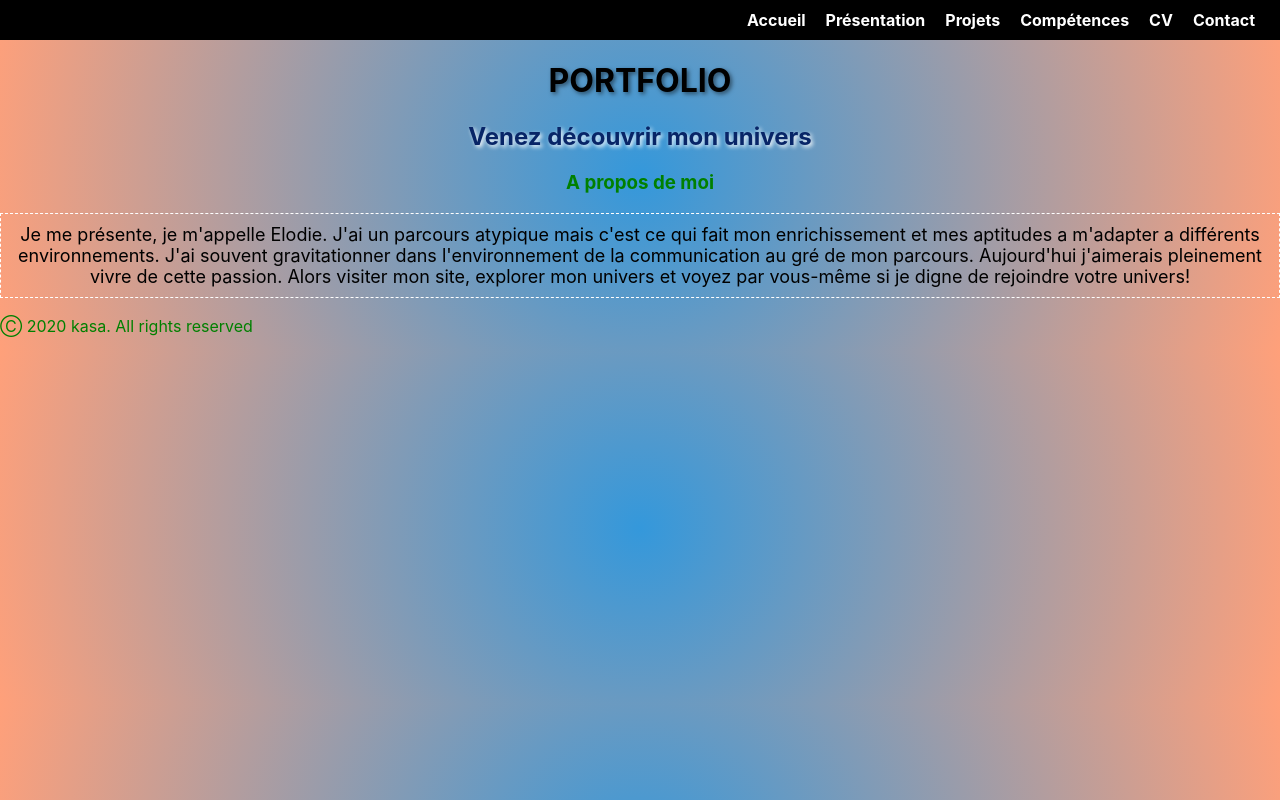
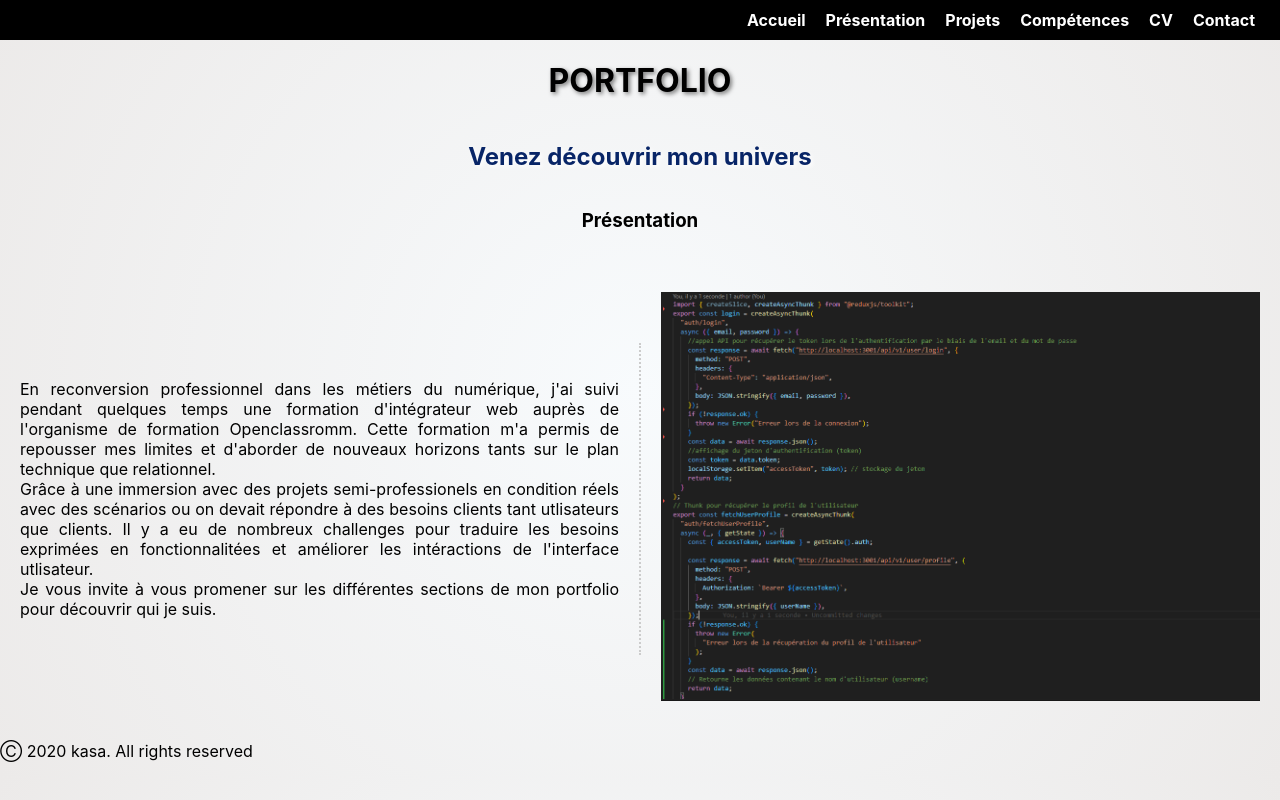
Before and after one commit to ELODIE-74/portefolioweb, a React (Create React App) app in the folder my-portfolio-app/: page / in a window 1280 px wide. Built offline with nearby package versions, Linux system fonts and the light colour scheme.

Commit message:
présentation section

```diff
--- a/my-portfolio-app/src/components/header/header.jsx
+++ b/my-portfolio-app/src/components/header/header.jsx
@@ -1,8 +1,14 @@
-import React from "react";
+
+import React, { useRef } from 'react'; // Importez useRef ici
 import { Link } from "react-router-dom";
 import "./header.css";
 
 const Header = () => {
+  const presentationSectionRef = useRef(null);
+
+  const scrollToPresentationSection = () => {
+    presentationSectionRef.current.scrollIntoView({ behavior: 'smooth' });
+  };
   return (
     <header className="header">
       <div className="logo">
@@ -14,7 +20,9 @@ const Header = () => {
             <Link to="/">Accueil</Link>
           </li>
           <li>
-            <Link to="/presentation">Présentation</Link>
+          <Link to="#" onClick={scrollToPresentationSection}>
+          Présentation
+        </Link>
           </li>
           <li>
             <Link to="/projets">Projets</Link>
--- a/my-portfolio-app/src/index.css
+++ b/my-portfolio-app/src/index.css
@@ -5,8 +5,8 @@ body {
     sans-serif;
   -webkit-font-smoothing: antialiased;
   -moz-osx-font-smoothing: grayscale;
-  background: radial-gradient(circle, #3498db, #ffa07a);
-  color: green;
+  background: radial-gradient(circle, #f8fbfd, #eceae9);
+  color: black;
 }
 
 code {
--- a/my-portfolio-app/src/pages/home/home.css
+++ b/my-portfolio-app/src/pages/home/home.css
@@ -1,6 +1,38 @@
 /* home.css */
-.container {
+.title-container {
+  display: flex;
+  flex-direction: column;
+  align-items: center;
+  margin-bottom: 20px;
+}
+
+.home-container {
+  display: flex;
+  justify-content: space-between;
+  align-items: center;
+  width: 100%;
+}
+
+.text-container {
+  flex: 1;
+  padding: 20px;
+  border-right: 2px dotted #ccc;
   text-align: center;
+}
+
+.text-container p {
+  text-align: justify;
+  font-size : 18;
+}
+
+.image-container {
+  flex: 1;
+  padding: 20px;
+}
+
+.image-container img {
+  max-width: 100%;
+  height: auto;
 }
 
 h1 {
@@ -13,9 +45,6 @@
   text-shadow: 2px 2px 4px white;
 }
 
-  .container p {
-    color: black;
-    border: 1px dashed white;
-    font-size: large;
-    padding: 10px;
+h3 {
+  margin-bottom: 20px;
 }
--- a/my-portfolio-app/src/pages/home/home.jsx
+++ b/my-portfolio-app/src/pages/home/home.jsx
@@ -1,19 +1,34 @@
-import "./home.css";
+// home.jsx
+import React, { useRef } from 'react'; // Importez useRef ici
+import './home.css';
+
 function Home() {
+  const presentationSectionRef = useRef(null);
   return (
-    <div className="container">
-      <h1>PORTFOLIO</h1>
-      <h2>Venez découvrir mon univers</h2>
-      <h3>A propos de moi</h3>
-      <p>
-        Je me présente, je m'appelle Elodie. J'ai un parcours atypique mais
-        c'est ce qui fait mon enrichissement et mes aptitudes a m'adapter a
-        différents environnements. J'ai souvent gravitationner dans
-        l'environnement de la communication au gré de mon parcours. Aujourd'hui
-        j'aimerais pleinement vivre de cette passion. Alors visiter mon site,
-        explorer mon univers et voyez par vous-même si je digne de rejoindre
-        votre univers!
-      </p>
+    <div>
+      <div className="title-container">
+        <h1>PORTFOLIO</h1>
+        <h2>Venez découvrir mon univers</h2>
+        <h3>Présentation</h3>
+      </div>
+      <div className="home-container">
+        <div className="text-container">
+          <p>
+            En reconversion professionnel dans les métiers du numérique, j'ai suivi pendant quelques temps une formation
+            d'intégrateur web auprès de l'organisme de formation Openclassromm. Cette formation m'a permis de repousser
+            mes limites et d'aborder de nouveaux horizons tants sur le plan technique que relationnel.
+            <br />
+            Grâce à une immersion avec des projets semi-professionels en condition réels avec des scénarios ou on devait répondre
+            à des besoins clients tant utlisateurs que clients. Il y a eu de nombreux challenges pour traduire les besoins exprimées
+            en fonctionnalitées et améliorer les intéractions de l'interface utlisateur.
+            <br />
+            Je vous invite à vous promener sur les différentes sections de mon portfolio pour découvrir qui je suis.
+          </p>
+        </div>
+        <div className="image-container">
+          <img src="../../imagehome.png" alt="Mon image" />
+        </div>
+      </div>
     </div>
   );
 }
```
Also changed, not shown: my-portfolio-app/public/imagehome.png (added). Lines whose indentation alone changed are shown as unchanged.
